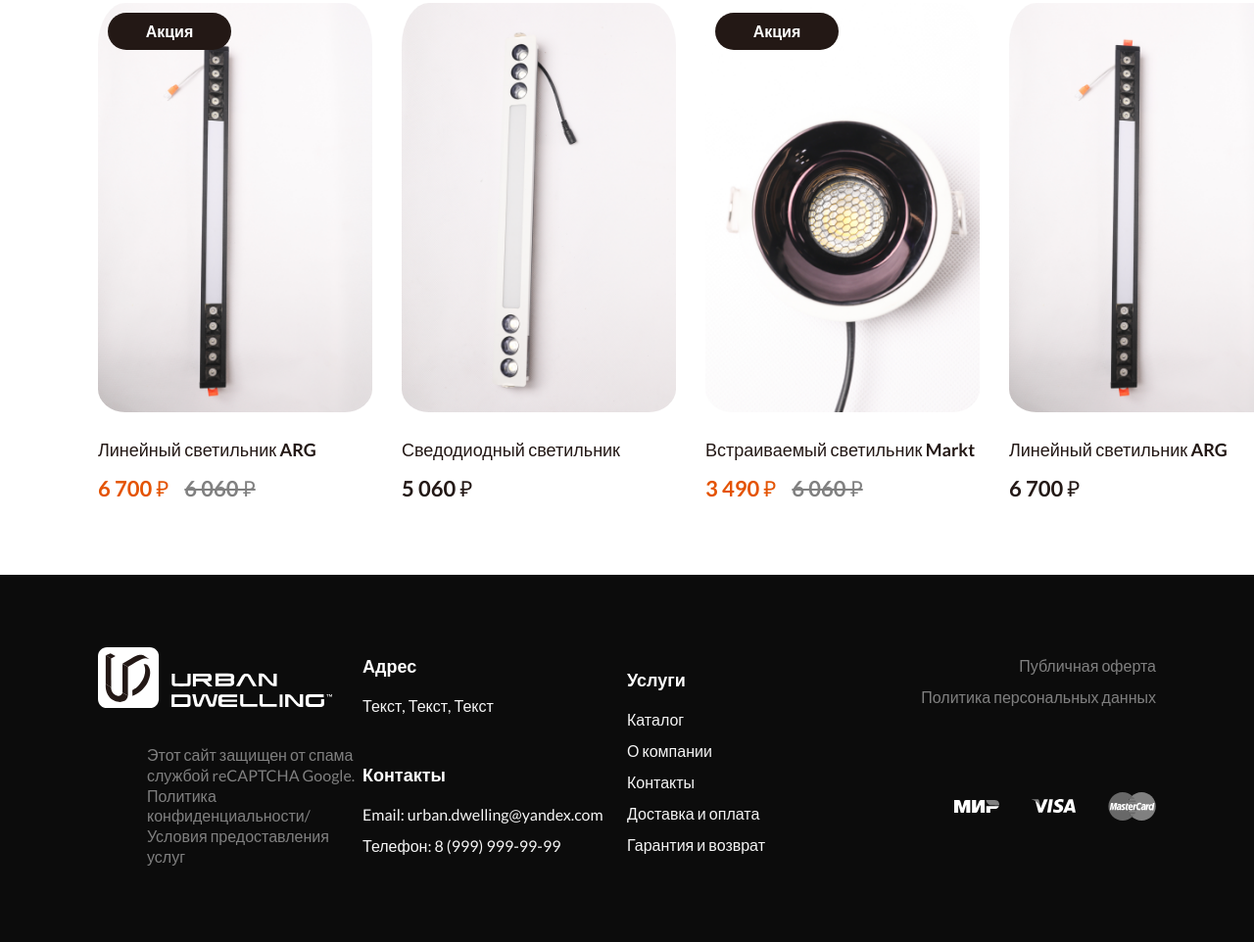
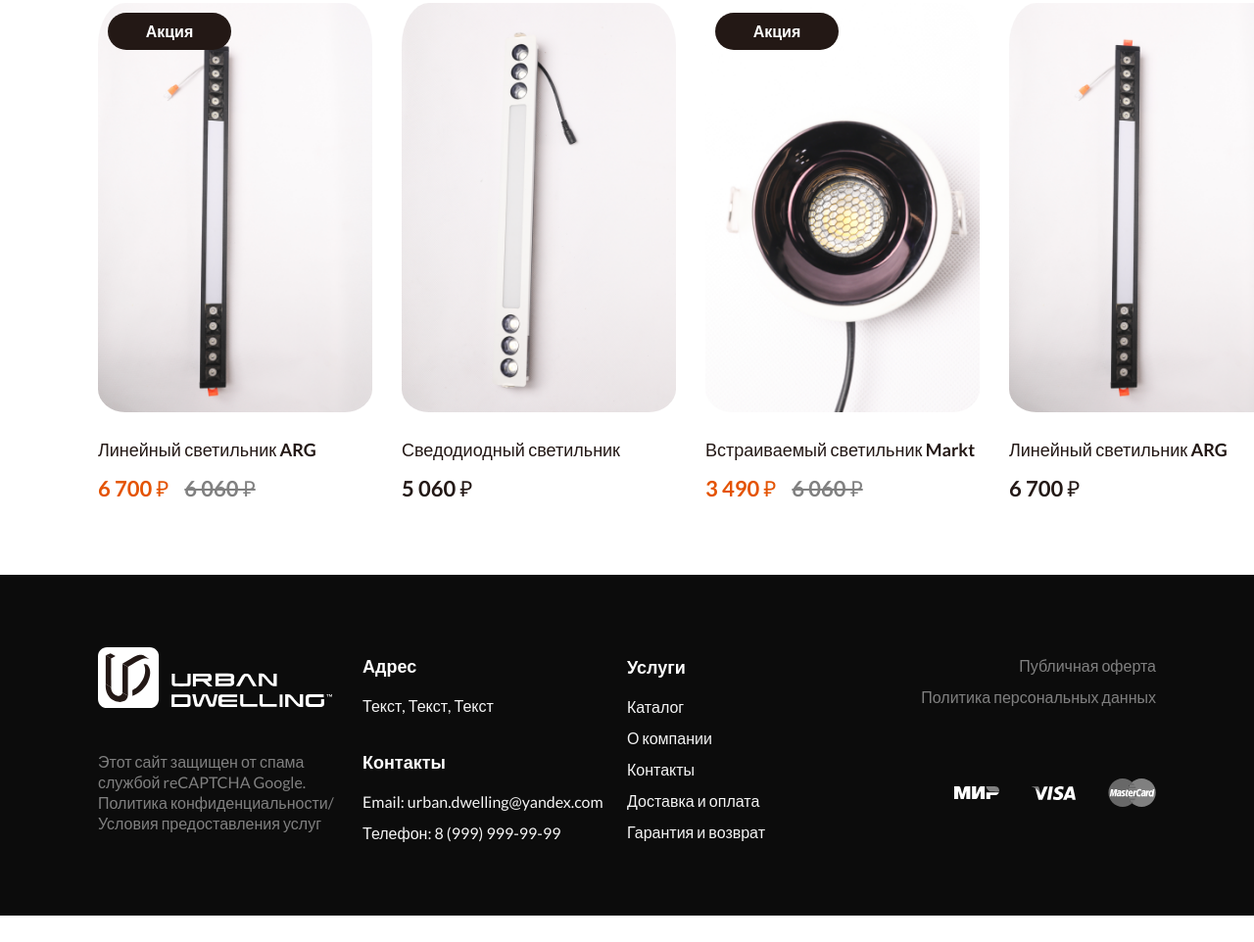
Before and after one commit to JaroslavRusanov/test-layout-Van, a website: page index.pug in a window 1280 px wide. Shown: the part 794-1756 px from the top of the page at 98% size. After the commit the page ends 1729 px from the top, so only its background shows below. Drawn offline with nearby package versions, Linux system fonts and the light colour scheme; files that its build step writes are made by us from their sources; a web font is replaced by a local one.

Commit message:
fix: footer

```diff
--- a/src/css/style.css
+++ b/src/css/style.css
@@ -410,7 +410,6 @@ p {
   grid-column: 1;
   grid-row: 2;
   max-width: 322px;
-  padding-left: 50px;
   color: #808080;
 }
 
--- a/src/scss/sections/footer.scss
+++ b/src/scss/sections/footer.scss
@@ -60,8 +60,6 @@ p {
   grid-row: 2;
 
   max-width: 322px;
-
-  padding-left: 50px;
 
   color: $transparent;
   p {
```
Also changed, not shown: 1 other file.
